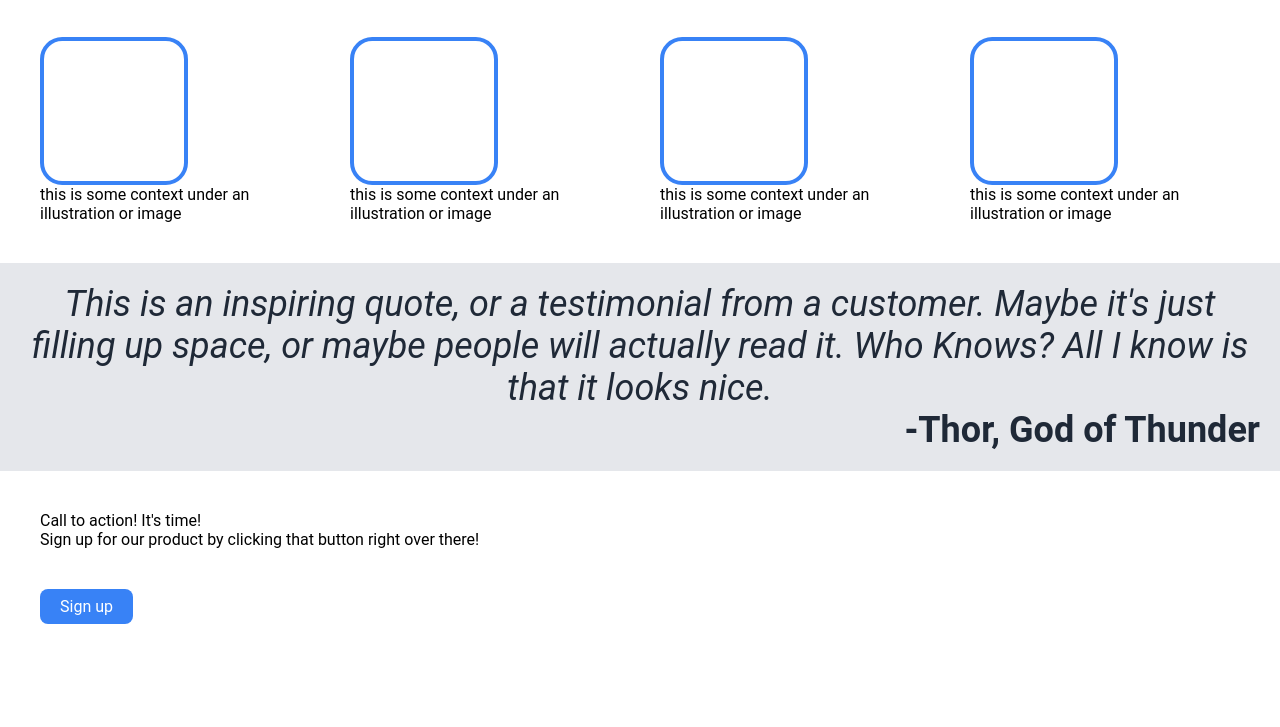
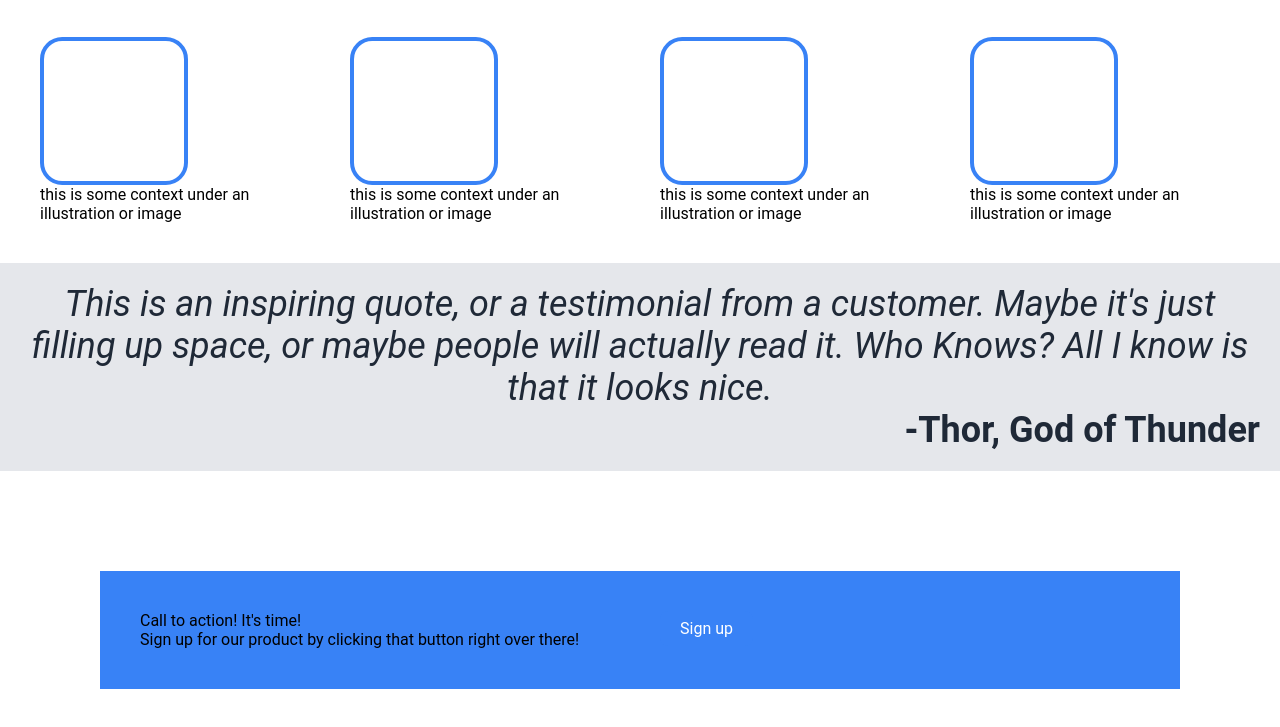
Before and after one commit to palpitate013/landingPage, a plain HTML site: page index.html in a window 1280 px wide. Shown: the part 433-1160 px from the top of the page. Before the commit the page ends 1097 px from the top, so only its background shows below. Drawn offline with Linux system fonts and the light colour scheme.

Commit message:
Added margin and background color for action area

```diff
--- a/index.html
+++ b/index.html
@@ -46,14 +46,17 @@
         <p class="quote">This is an inspiring quote, or a testimonial from a customer. Maybe it's just filling up space, or maybe people will actually read it. Who Knows? All I know is that it looks nice.</p>
         <p class="source">-Thor, God of Thunder</p>
     </div>
-    <div>
-        <div>
+    <div class="container action-area">
+        <div class="item">
             <p>Call to action! It's time!</p>
-        <p>Sign up for our product by clicking that button right over there!</p>
+            <p>Sign up for our product by clicking that button right over there!</p>
         </div>
-        <div>
+        <div class="item">
             <button class="button">Sign up</button>
         </div>
     </div>
+    <div>
+
+    </div>
 </body>
 </html>
--- a/styles.css
+++ b/styles.css
@@ -85,3 +85,7 @@ div {
 .quote {
     font-style: italic;
 }
+.action-area{
+    margin:100px;
+    background-color: #3882f6;
+}
```
